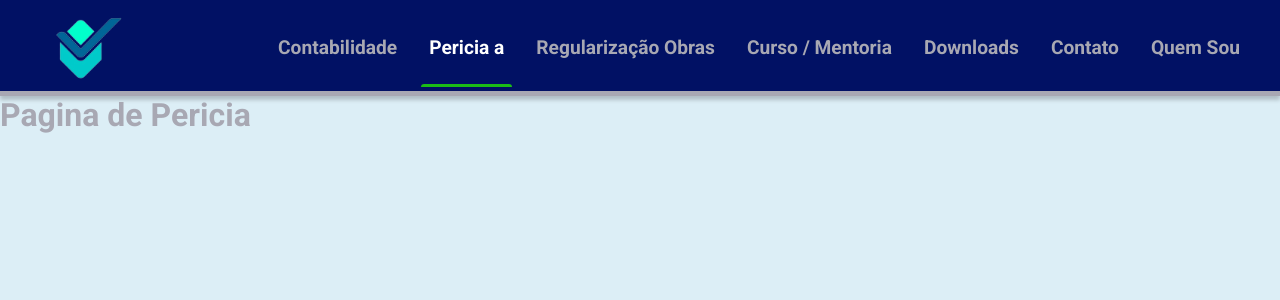
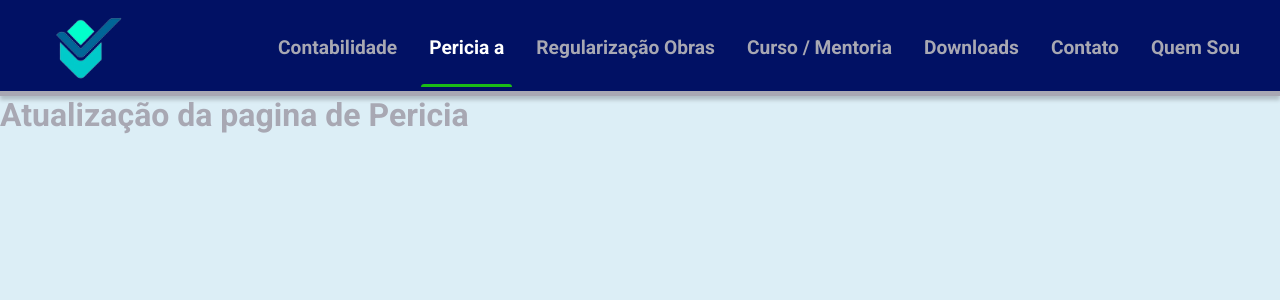
Before and after one commit to jordaomoraes/flr, a Next.js app in the folder webflr/: page /Pericia in a window 1280 px wide. Shown: the top 300 px of the page. Built offline with nearby package versions, Linux system fonts and the light colour scheme.

Commit message:
feat - teste

```diff
--- a/webflr/src/pages/Pericia/index.tsx
+++ b/webflr/src/pages/Pericia/index.tsx
@@ -4,7 +4,7 @@ import styles from "../Contato/";
 
 // Página que contém os componentes do café crú
 const Pericia: React.FC = () => {
-  return <h1>Pagina de Pericia</h1>;
+  return <h1>Atualização da pagina de Pericia</h1>;
 };
 
 export default Pericia;
```
